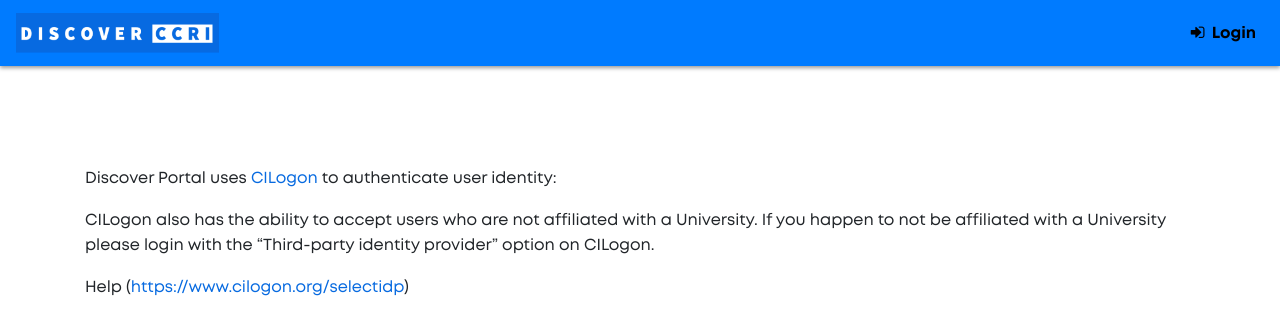
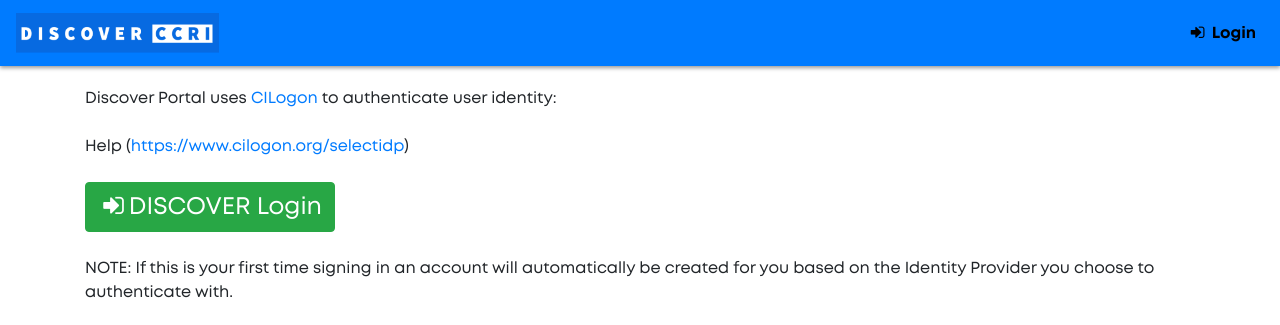
Before and after one commit to DiscoverCCRI/portal_v1, a Django app: page /accounts/login/ in a window 1280 px wide. Shown: the top 325 px of the page. Run offline with Django 3.2, Linux system fonts and the light colour scheme; parts of the project's set-up code (start-up, migrations or seed data) failed here and were passed over; some libraries are stand-ins or nearby versions.

Commit message:
Modify Login Button and Content

```diff
--- a/templates/registration/login.html
+++ b/templates/registration/login.html
@@ -11,31 +11,18 @@
         </form>
     {% else %}
         <div>
-            <b><p style="padding-top: 5rem;">Discover Portal uses <a href="https://www.cilogon.org" target="_blank">CILogon</a> to authenticate user
-                identity:</p></b>
-            <b>
-                <p>
-                    CILogon also has the ability to accept users who are not affiliated with a University. If you happen to not be affiliated with a University please login with the “Third-party identity provider” option on CILogon.
-                </p>
-                <p>
-                    Help (<a href="https://www.cilogon.org/selectidp" target="_blank">https://www.cilogon.org/selectidp</a>)
-                </p>
-            </b>
+            <b>Discover Portal uses <a href="https://www.cilogon.org" target="_blank">CILogon</a> to authenticate user
+                identity:</b>
         </div>
         <br>
-        <div style="border: 5px outset #076AE0; cursor:pointer; padding:3px; display:inline-block;"
-             onclick="location.href='{% url 'oidc_authentication_init' %}'">
-            <a href="{% url 'oidc_authentication_init' %}"
-               style=" font-size:32px; color:#076AE0;
-               text-decoration:none;"><img
-                    alt=""
-                    src="https://cilogon.org/images/cilogon-logo-48x48.png"
-                    style="vertical-align:middle"/>&nbsp;Discover&nbsp;Login&nbsp;</a>
-        </div>
+        <strong>Help (<a href="https://www.cilogon.org/selectidp" target="_blank">https://www.cilogon.org/selectidp</a>)</strong>
         <br><br>
-        <strong>NOTE: If this is your first time signing in an account will automatically be created for you based on
-            the Identity
-            Provider you choose to authenticate with.
-        </strong>
+        <button class="message-btn btn btn-success">
+            <a href="{% url 'oidc_authentication_init' %}" class="unlink" style="font-size: x-large">
+                <em class="fa fa-fw fa-sign-in"></em>DISCOVER Login
+            </a>
+        </button>
+        <br><br>
+        <strong>NOTE:</strong> If this is your first time signing in an account will automatically be created for you based on the Identity Provider you choose to authenticate with.
     {% endif %}
 {% endblock %}
```
